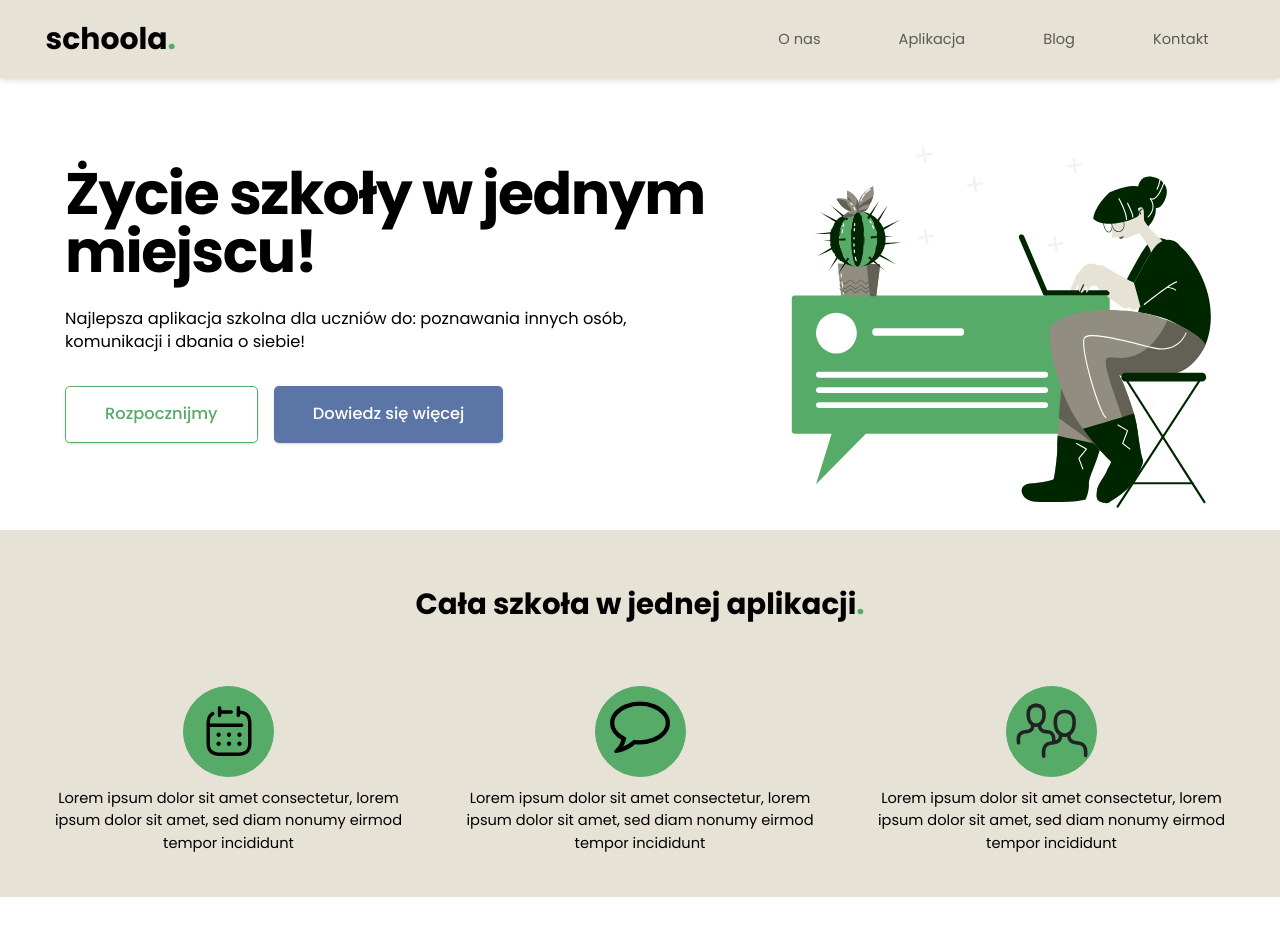
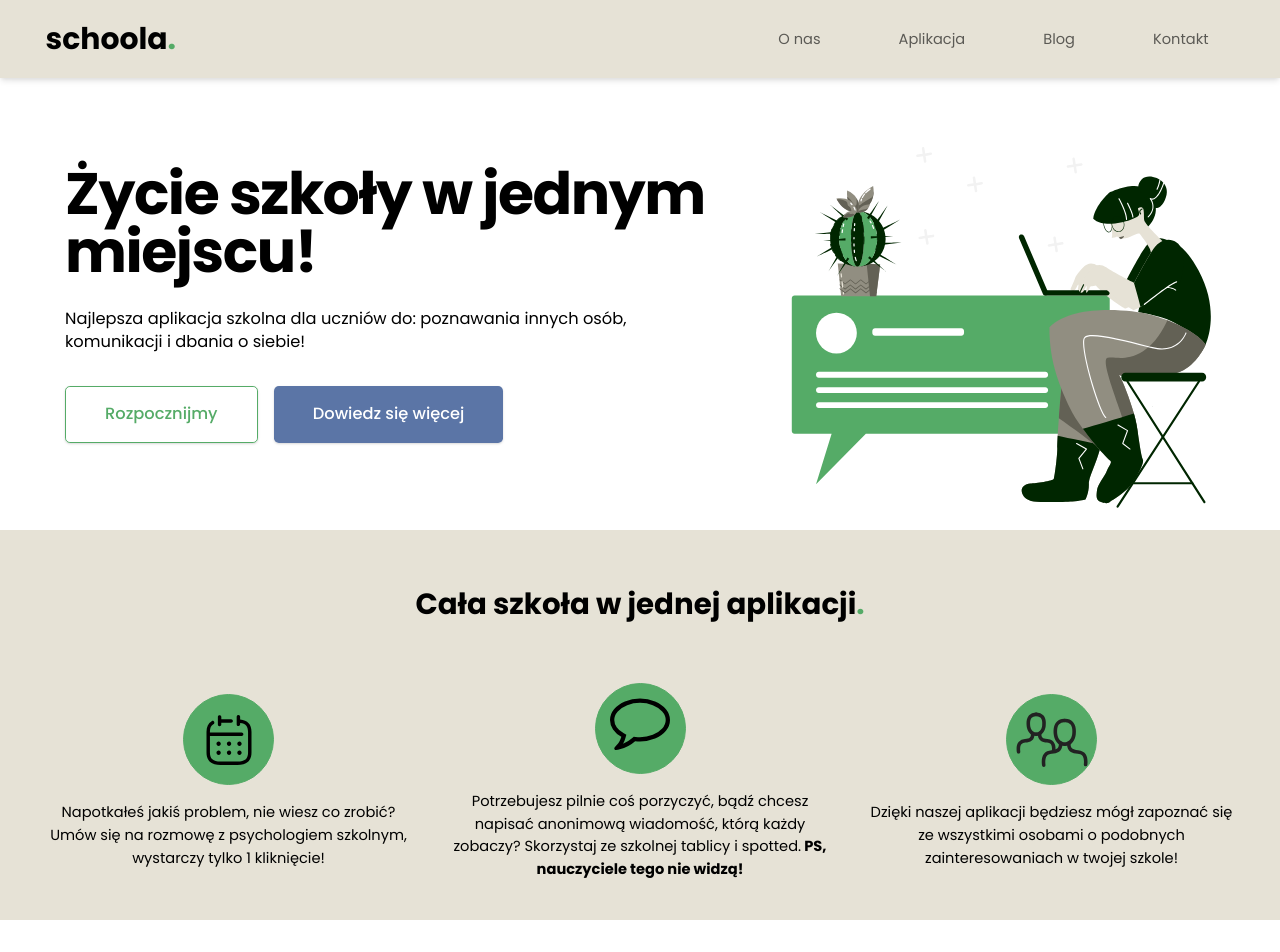
Before and after one commit to schoola-pl/schoola-landing, a Next.js app: page / in a window 1280 px wide. Shown: the top 952 px of the page. Built offline with nearby package versions, Linux system fonts and the light colour scheme.

Commit message:
AI section descriptions

```diff
--- a/components/organisms/AppIntroductionSection/AppIntroductionSection.tsx
+++ b/components/organisms/AppIntroductionSection/AppIntroductionSection.tsx
@@ -19,8 +19,8 @@ const AppIntroductionSection = () => (
               </svg>
             </div>
           </div>
-          <p className="text-lg 2xl:text-xl">
-            Lorem ipsum dolor sit amet consectetur, lorem ipsum dolor sit amet, sed diam nonumy eirmod tempor incididunt
+          <p className="text-lg pt-2 2xl:text-xl">
+            Napotkałeś jakiś problem, nie wiesz co zrobić? Umów się na rozmowę z psychologiem szkolnym, wystarczy tylko 1 kliknięcie!
           </p>
         </div>
         <div className="">
@@ -33,8 +33,9 @@ const AppIntroductionSection = () => (
               </div>
             </div>
           </div>
-          <p className="text-lg 2xl:text-xl">
-            Lorem ipsum dolor sit amet consectetur, lorem ipsum dolor sit amet, sed diam nonumy eirmod tempor incididunt
+          <p className="text-lg pt-2  2xl:text-xl">
+            Potrzebujesz pilnie coś porzyczyć, bądź chcesz napisać anonimową wiadomość, którą każdy zobaczy? Skorzystaj ze szkolnej tablicy i spotted.
+            <strong> PS, nauczyciele tego nie widzą!</strong>
           </p>
         </div>
         <div className="m-1">
@@ -66,8 +67,8 @@ const AppIntroductionSection = () => (
               </div>
             </div>
           </div>
-          <p className="text-lg 2xl:text-xl">
-            Lorem ipsum dolor sit amet consectetur, lorem ipsum dolor sit amet, sed diam nonumy eirmod tempor incididunt
+          <p className="text-lg pt-2 2xl:text-xl">
+            Dzięki naszej aplikacji będziesz mógł zapoznać się ze wszystkimi osobami o podobnych zainteresowaniach w twojej szkole!
           </p>
         </div>
       </div>
```
